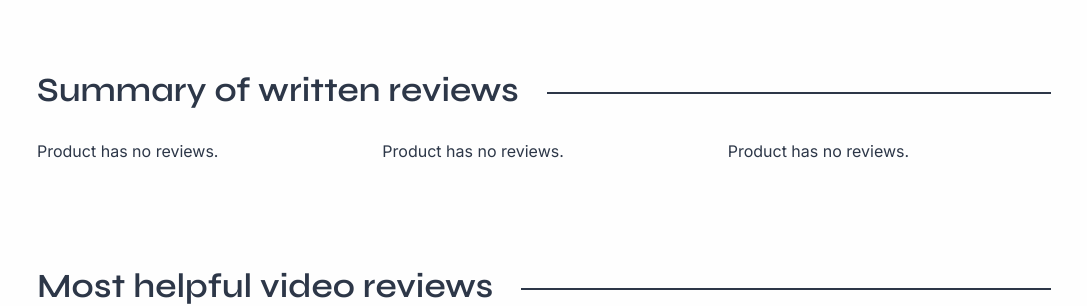
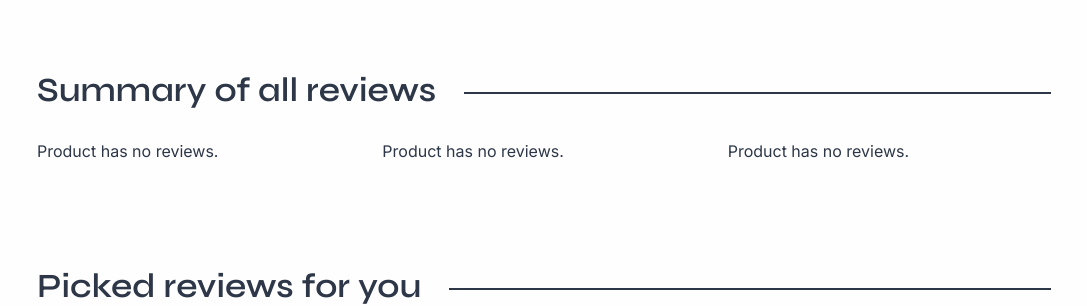
Before and after one commit to tzada8/capstone, a React (Create React App) app in the folder frontend/: page /comparisons in a window 1280 px wide. Shown: the part 646-952 px from the top of the page, without its empty margins (96-1183 px from the left). Built offline with nearby package versions, Linux system fonts and the light colour scheme.

Commit message:
Separated summary reviews and specific reviews sections

```diff
--- a/frontend/src/components/comparison/comparison-data/ComparisonData.css
+++ b/frontend/src/components/comparison/comparison-data/ComparisonData.css
@@ -76,6 +76,7 @@
 
 .summary-bullet {
     list-style: disc;
+	margin-bottom: 8px;
 }
 
 .most-review-container, .expert-reviews-container {
--- a/frontend/src/components/comparison/comparison-data/ReviewsData.jsx
+++ b/frontend/src/components/comparison/comparison-data/ReviewsData.jsx
@@ -14,20 +14,12 @@ function ReviewsData(props) {
     const displayableText = numWords > wordLimit ? shortenedText + "..." : shortenedText;
     const buttonText = numWords > wordLimit ? (showMore ? "Less" : "More") : "";
 
-    const noReviews = props.reviews.summary.length === 0 &&
-                        Object.keys(props.reviews.top_positive).length === 0 &&
+    const noReviews = Object.keys(props.reviews.top_positive).length === 0 &&
                         Object.keys(props.reviews.top_negative).length === 0 &&
                         (props.reviews.expert_review.hasOwnProperty("error") || Object.keys(props.reviews.expert_review).length === 0);
 
 	return (
 		noReviews ? <p className="body-1">Product has no reviews.</p> : <div>
-            {props.reviews.summary.length > 0 && <ul className="summary-bullet-container">
-                {props.reviews.summary.map((point, i) => (
-                    <li className="body-1 summary-bullet" key={i}>{point}</li>
-                ))}
-            </ul>}
-            <br/>
-            <br/>
             {Object.keys(props.reviews.top_positive).length > 0 && <MostReview
                 isPositive={true}
                 rating={props.reviews.top_positive?.rating}
--- /dev/null
+++ b/frontend/src/components/comparison/comparison-data/SummaryReviewsData.jsx
@@ -0,0 +1,17 @@
+import React from "react";
+
+import "./ComparisonData.css";
+
+function SummaryReviewsData(props) {
+	return (
+		props.summary.length === 0 ? <p className="body-1">Product has no reviews.</p> : <div>
+            <ul className="summary-bullet-container">
+                {props.summary.map((point, i) => (
+                    <li className="body-1 summary-bullet" key={i}>{point}</li>
+                ))}
+            </ul>
+        </div>
+	);
+}
+
+export default SummaryReviewsData;
--- a/frontend/src/pages/comparisons/Comparisons.jsx
+++ b/frontend/src/pages/comparisons/Comparisons.jsx
@@ -12,6 +12,7 @@ import RecommendationTable from "../../components/recommendation-table/Recommend
 import BasicInfoData from "../../components/comparison/comparison-data/BasicInfoData";
 import ReviewsData from "../../components/comparison/comparison-data/ReviewsData";
 import SpecificationsData from "../../components/comparison/comparison-data/SpecificationsData";
+import SummaryReviewsData from "../../components/comparison/comparison-data/SummaryReviewsData";
 import SwitchProduct from "../../components/comparison/comparison-data/SwitchProduct";
 import VideosData from "../../components/comparison/comparison-data/VideosData";
 
@@ -154,7 +155,11 @@ function Comparisons() {
                         products={products.slice(0, numDisplayed).map(p => <SpecificationsData specifications={p.specifications} />)}
                     />
                     <ComparisonSection
-                        sectionTitle="Summary of written reviews"
+                        sectionTitle="Summary of all reviews"
+                        products={products.slice(0, numDisplayed).map(p => <SummaryReviewsData summary={p.reviews.summary} />)}
+                    />
+                    <ComparisonSection
+                        sectionTitle="Picked reviews for you"
                         products={products.slice(0, numDisplayed).map(p => <ReviewsData reviews={p.reviews} />)}
                     />
                     <ComparisonSection
```
